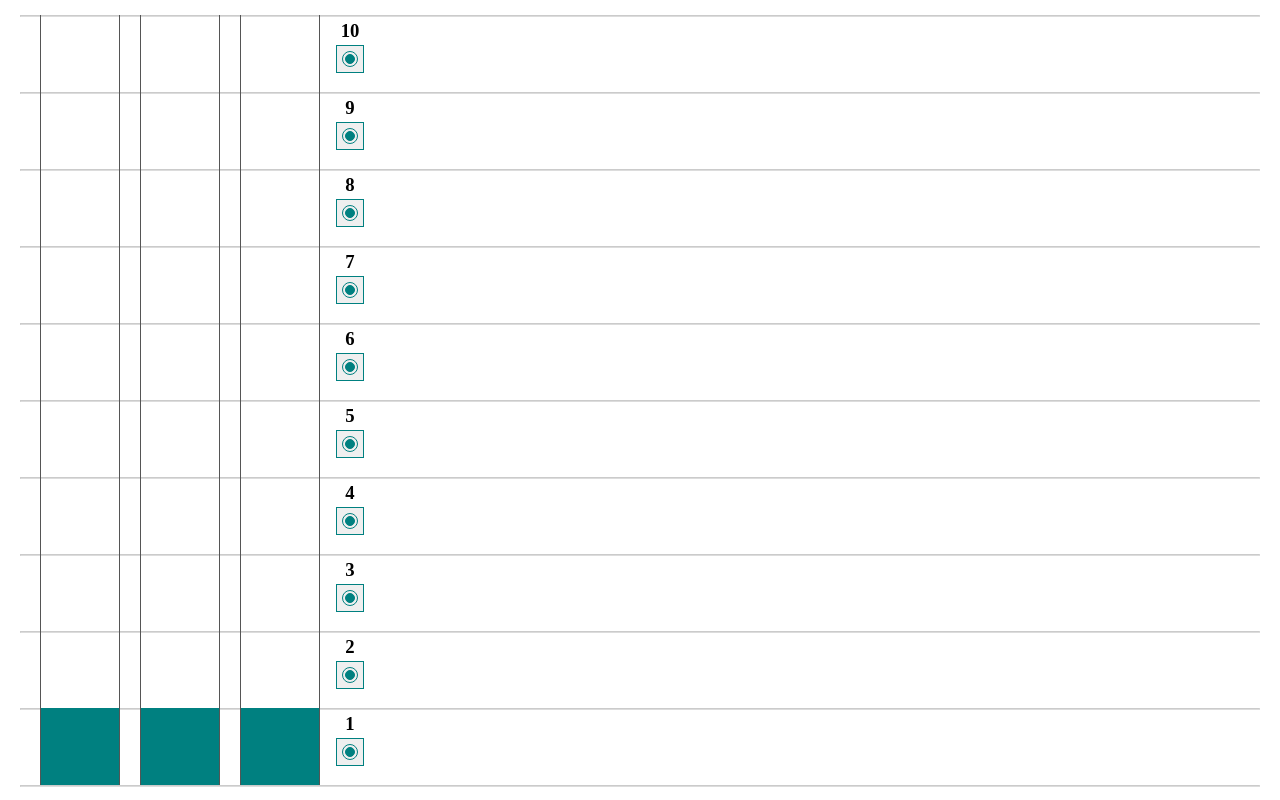
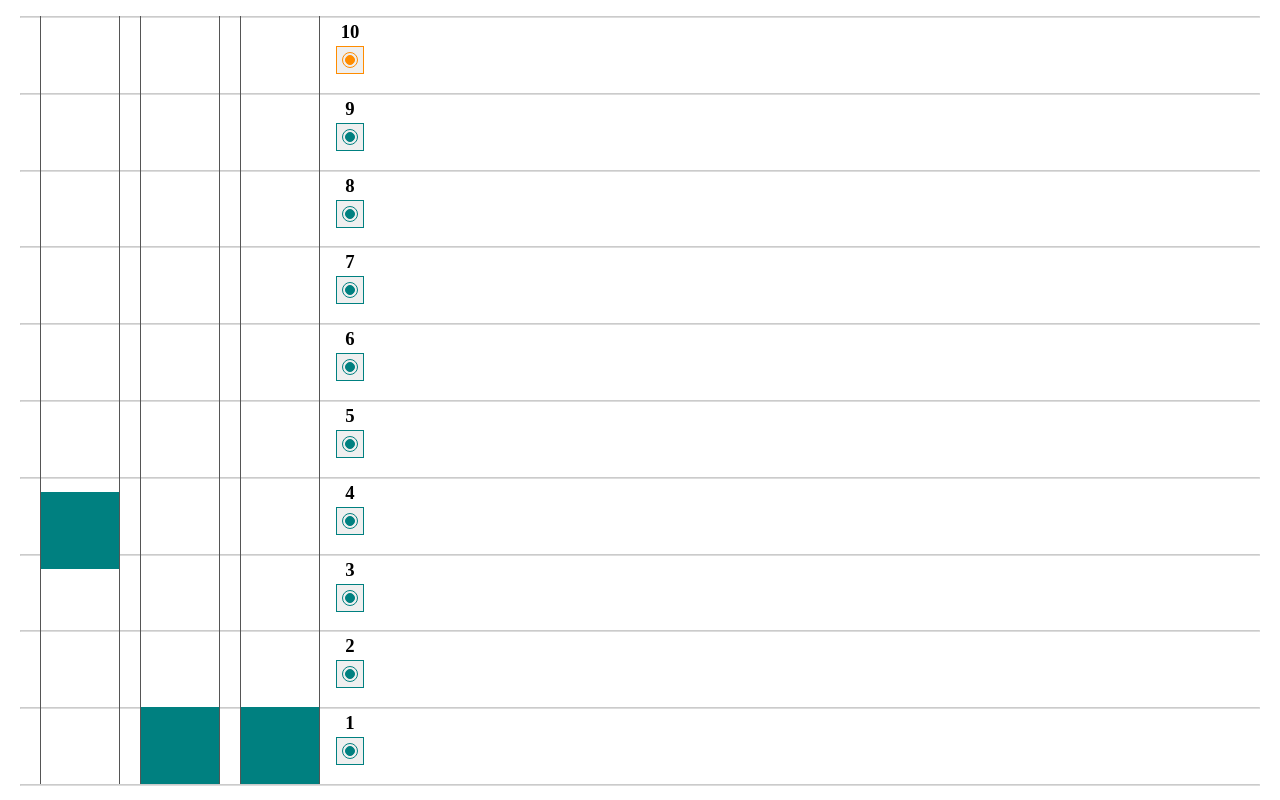
Before and after one commit to fqds/technical-task-1, a Vue app: page / in a window 1280 px wide. Both pictures are taken after a click on the button 350 px from the left and 59 px from the top of the page. Built offline with nearby package versions, Linux system fonts and the light colour scheme.

Commit message:
elevator finaly works

```diff
--- a/src/App.vue
+++ b/src/App.vue
@@ -4,12 +4,14 @@
       <elevator-shaft
         :floors="floors"
         :floorHeight="floorHeight"
-        v-for="elevator in elevators"
+        :currentFloor="elevator[0]"
+        v-for="elevator in elevatorArray"
       />
       <div>
         <floor
-          v-for="floor in floors"
-          :floor="1 + floors - floor"
+          v-for="floor in floorArray"
+          :floor="floor[0]"
+          :isButtonPressed="floor[1]"
           :floorHeight="floorHeight"
           @elevatorCall="addToElevatorQueue"
         />
@@ -29,9 +31,10 @@ export default {
     return {
       floors: 10, // Количество этажей
       elevators: 3, // Количество лифтов
-      floorHeight: "100%",
+      floorHeight: "96vh",
       elevatorArray: [],
       elevatorQueue: [],
+      floorArray: [],
     };
   },
   methods: {
@@ -87,36 +90,54 @@ export default {
       let timeout =
         1000 * Math.abs(this.elevatorArray[elevator][0] - queueFloor);
       this.elevatorQueue[this.getQueueElementIndex(queueFloor)][1] = false;
-      this.elevatorArray[elevator] = [queueFloor, false];
+      this.elevatorArray[elevator] = [queueFloor, false, 0];
       setTimeout(() => {
         console.log("лифт", elevator, "приехал");
 
-        this.elevatorQueue.splice(
-          this.elevatorQueue[this.getQueueElementIndex(queueFloor)],
-          1
-        );
-        setTimeout(() => {
+        this.floorArray[this.floors - queueFloor][1] = false;
+        this.waitOnThisFloor(elevator, queueFloor);
+      }, timeout);
+    },
+    waitOnThisFloor(elevator, floor) {
+      this.elevatorArray[elevator][1] = false;
+      this.elevatorArray[elevator][2] += 1;
+      setTimeout(() => {
+        this.elevatorArray[elevator][2] -= 1;
+        if (!this.elevatorArray[elevator][2]) {
           console.log("лифт", elevator, "готов к отправке");
           this.elevatorArray[elevator][1] = true;
-          console.log(this.elevatorArray, this.elevatorQueue);
-        }, 3000);
-      }, timeout);
+          this.elevatorQueue.splice(
+            this.elevatorQueue[this.getQueueElementIndex(floor)],
+            1
+          );
+          for (let i = 0; i < this.elevatorQueue.length; i++) {
+            if (this.elevatorQueue[i][1]) {
+              this.elewatorOnTheWay(elevator, this.elevatorQueue[i][0]);
+              break;
+            }
+            console.log("эллементу очереди ", i, "лифт не требуется");
+          }
+        }
+      }, 3000);
     },
     addToElevatorQueue(floor) {
       // если этаж есть в очереди ничего не делаем
 
-      this.elevatorQueue.push([floor, true]);
+      console.log(this.getQueueElementIndex(floor), this.elevatorQueue);
 
-      console.log(this.getQueueElementIndex(floor));
-
-      if (this.getQueueElementIndex(floor) === this.elevatorQueue.length - 1) {
+      let flag = true;
+      for (let i = 0; i < this.elevators; i++) {
+        if (this.elevatorArray[i][0] === floor) {
+          this.waitOnThisFloor(i);
+          flag = false;
+          break;
+        }
+      }
+      if (flag) {
+        this.elevatorQueue.push([floor, true]);
         console.log("этаж", floor, "добавлен в очередь");
+        this.floorArray[this.floors - floor][1] = true;
         this.callFreeElevator();
-      } else {
-        this.elevatorQueue.splice(
-          this.elevatorQueue[this.getQueueElementIndex(floor)],
-          1
-        );
       }
     },
     getQueueElementIndex(floor) {
@@ -129,9 +150,12 @@ export default {
     },
   },
   mounted() {
-    this.floorHeight = 100 / this.floors + "%"; // Люблю джаваскрипт =)
+    this.floorHeight = 96 / this.floors + "vh"; // Люблю джаваскрипт =)
     for (let i = 0; i < this.elevators; i++) {
-      this.elevatorArray.push([1, true]); // Первое - этаж, второе - состояние
+      this.elevatorArray.push([1, true, 0]); // Первое - этаж, второе - готовость к отправке, третье - isWaiting
+    }
+    for (let i = 0; i < this.floors; i++) {
+      this.floorArray.push([this.floors - i, false]);
     }
   },
 };
@@ -145,7 +169,7 @@ export default {
 }
 .container {
   height: 100vh;
-  padding: 15px 20px;
+  padding: 2vh 20px;
   display: flex;
   flex-direction: row;
 }
--- a/src/components/Elevator.vue
+++ b/src/components/Elevator.vue
@@ -1,8 +1,17 @@
 <template>
-  <div class="elevator" v-bind:style="{ height: floorHeight }"></div>
+  <div
+    class="elevator"
+    v-bind:style="{
+      height: floorHeight,
+      marginBottom: liftHeight,
+      transition: transition,
+    }"
+  ></div>
 </template>
 
 <script>
+import { toNumber } from "@vue/shared";
+
 export default {
   props: {
     currentFloor: {
@@ -12,6 +21,24 @@ export default {
     floorHeight: {
       type: String,
       required: true,
+    },
+  },
+  data() {
+    return {
+      latestFloor: 1,
+      liftHeight: 0,
+      transition: "all 0s linear",
+    };
+  },
+  watch: {
+    currentFloor() {
+      this.liftHeight =
+        (this.currentFloor - 1) *
+          this.floorHeight.substring(0, this.floorHeight.length - 2) +
+        "vh";
+      this.transition =
+        "all " + Math.abs(this.latestFloor - this.currentFloor) + "s linear";
+      this.latestFloor = this.currentFloor;
     },
   },
 };
--- a/src/components/Floor.vue
+++ b/src/components/Floor.vue
@@ -1,13 +1,12 @@
 <template>
-  <div
-    class="floor"
-    v-bind:style="{ height: floorHeight }"
-    style="`height: ${floorHeight};`"
-  >
+  <div class="floor" v-bind:style="{ height: floorHeight }">
     <my-hr />
     <div class="floor__container">
       <h3>{{ floor }}</h3>
-      <div class="floor__btn"><my-button @click="buttonPressed"></my-button></div>
+      <div class="floor__btn">
+        <my-button @click="buttonPressed" v-if="!isButtonPressed"></my-button>
+        <my-button v-else :color="'darkorange'"></my-button>
+      </div>
     </div>
   </div>
 </template>
@@ -21,6 +20,10 @@ export default {
     },
     floorHeight: {
       type: String,
+      required: true,
+    },
+    isButtonPressed: {
+      type: Boolean,
       required: true,
     },
   },
--- a/src/components/UI/MyButton.vue
+++ b/src/components/UI/MyButton.vue
@@ -1,13 +1,22 @@
 <template>
-  <button class="btn">
-    <div class="btn__circleBorder">
-      <div class="btn__circle"></div>
+  <button class="btn" v-bind:style="{ borderColor: color }">
+    <div class="btn__circleBorder" v-bind:style="{ borderColor: color }">
+      <div
+        class="btn__circle"
+        v-bind:style="{ borderColor: color, backgroundColor: color }"
+      ></div>
     </div>
   </button>
 </template>
 
 <script>
 export default {
+  props: {
+    color: {
+      type: String,
+      default: "teal",
+    },
+  },
   name: "my-button",
 };
 </script>
@@ -15,7 +24,7 @@ export default {
 <style scoped>
 .btn {
   padding: 5px;
-  border: 1px solid teal;
+  border: 1px solid;
   display: flex;
 }
 .btn:hover {
@@ -25,12 +34,12 @@ export default {
 .btn__circle {
   padding: 4px;
   border-radius: 100%;
-  border: 1px solid teal;
+  border: 1px solid;
   background-color: teal;
 }
 .btn__circleBorder {
   padding: 2px;
   border-radius: 100%;
-  border: 1px solid teal;
+  border: 1px solid;
 }
 </style>
```
